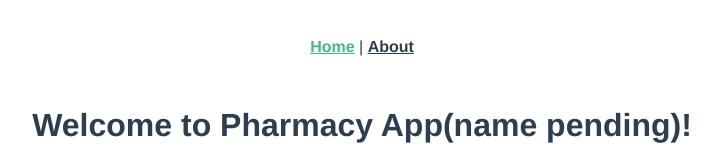
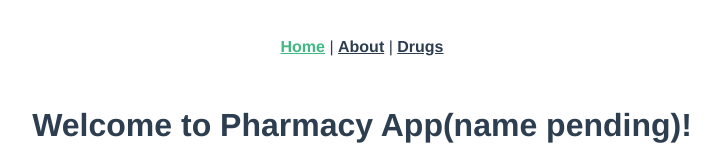
Before and after one commit to erwinreyzon/pharmacy-capstone-frontend, a Vue app: page / in a window 1280 px wide. Shown: the top 160 px of the page, without its empty margins (278-998 px from the left). Built offline with nearby package versions, Linux system fonts and the light colour scheme.

Commit message:
updates index.js and app.vue for drugindex.vue

```diff
--- a/src/App.vue
+++ b/src/App.vue
@@ -3,6 +3,8 @@
     <router-link to="/">Home</router-link>
     |
     <router-link to="/about">About</router-link>
+    |
+    <router-link to="/drug_index">Drugs</router-link>
   </nav>
   <router-view />
 </template>
--- a/src/router/index.js
+++ b/src/router/index.js
@@ -1,5 +1,6 @@
 import { createRouter, createWebHistory } from "vue-router";
 import HomeView from "../views/HomeView.vue";
+import DrugIndex from "../views/DrugIndex.vue";
 
 const routes = [
   {
@@ -15,6 +16,11 @@ const routes = [
     // which is lazy-loaded when the route is visited.
     component: () => import(/* webpackChunkName: "about" */ "../views/AboutView.vue"),
   },
+  {
+    path: "/drug_index",
+    name: "drug_index",
+    component: DrugIndex,
+  },
 ];
 
 const router = createRouter({
```
